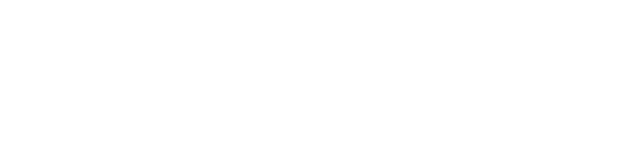
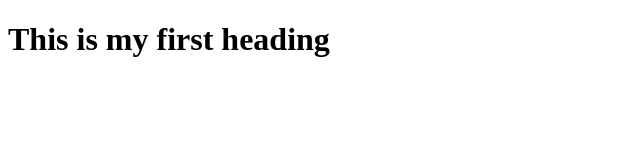
Before and after one commit to RAHAT-RH/my-first-repo, a plain HTML site: page index.html in a window 1280 px wide. Shown: the whole page, without its empty margins (0-640 px from the left). Drawn offline with Linux system fonts and the light colour scheme.

Commit message:
Heading changed

```diff
--- a/index.html
+++ b/index.html
@@ -6,7 +6,8 @@
     <meta name="viewport" content="width=device-width, initial-scale=1.0">
     <title>My First Githup Repo</title>
 </head>
+
 <body>
-
+    <h1>This is my first heading</h1>
 </body>
 </html>
```
